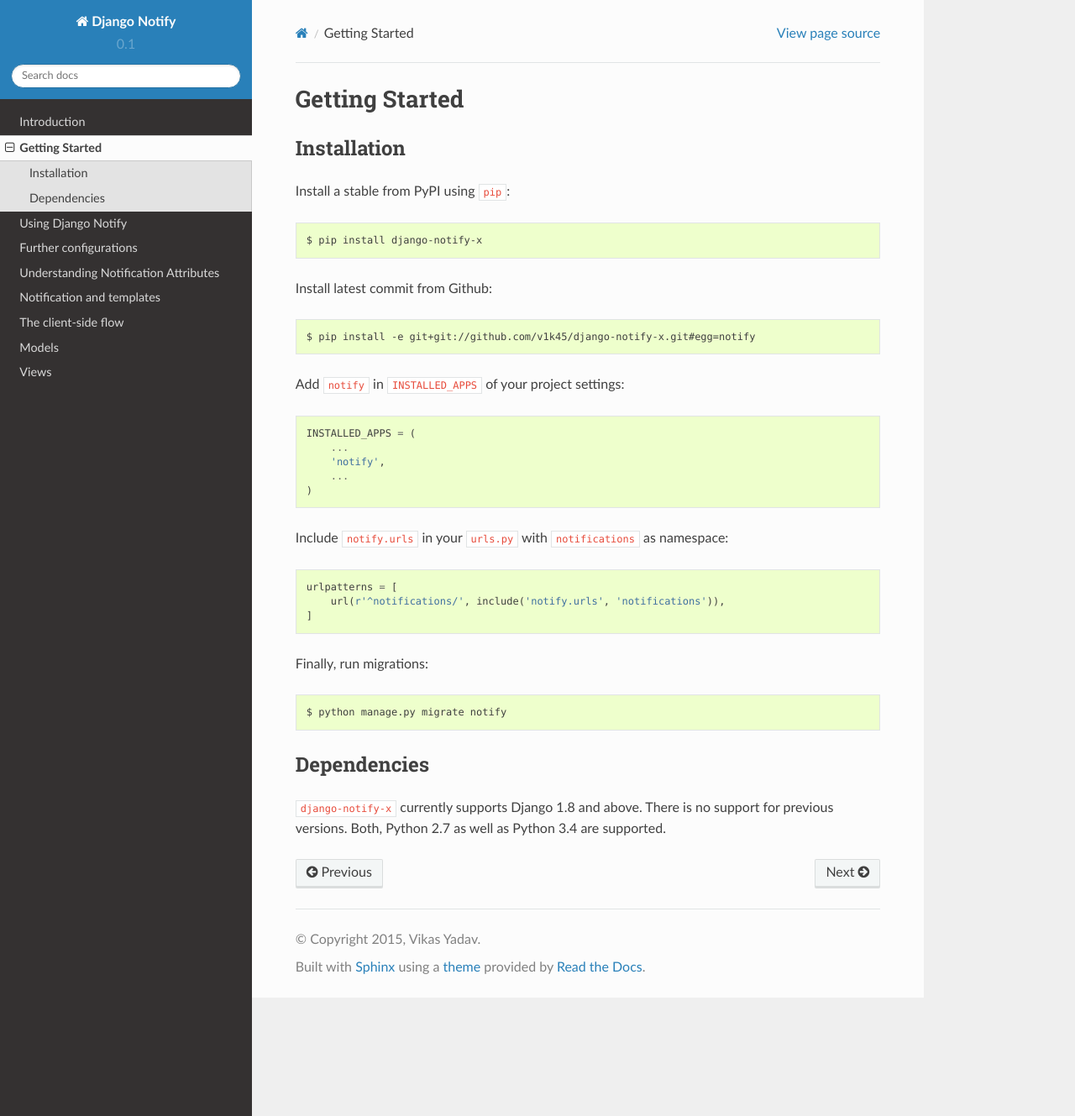
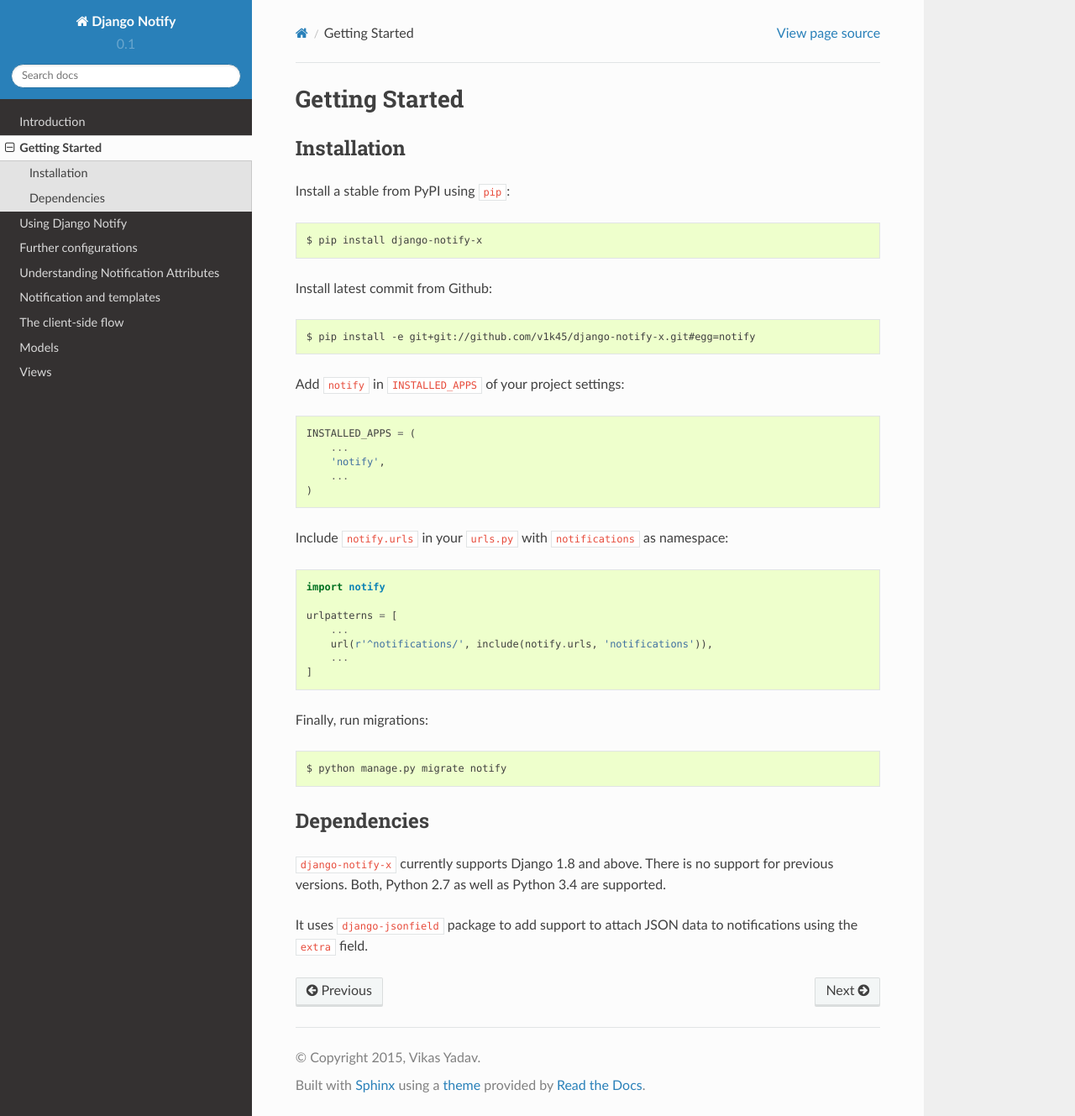
Before and after one commit to v1k45/django-notify-x, a Sphinx documentation site: the page built from docs/install.rst, in a window 1280 px wide and 1329 px high. Shown: the whole window at 84% size. Built offline with Sphinx 7.4.7 and the Read the Docs theme 2.0.0, drawn with Linux system fonts in a browser that asks for light colours.

Commit message:
Fixed some typos and added more info about dependencies

```diff
--- a/docs/install.rst
+++ b/docs/install.rst
@@ -23,9 +23,14 @@ Add ``notify`` in ``INSTALLED_APPS`` of your project settings::
 
 Include ``notify.urls`` in your ``urls.py`` with ``notifications`` as namespace::
 
+    import notify
+
     urlpatterns = [
-        url(r'^notifications/', include('notify.urls', 'notifications')),
+        ...
+        url(r'^notifications/', include(notify.urls, 'notifications')),
+        ...
     ]
+
 
 Finally, run migrations::
 
@@ -37,3 +42,5 @@ Dependencies
 
 ``django-notify-x`` currently supports Django 1.8 and above. There is no support for previous versions.
 Both, Python 2.7 as well as Python 3.4 are supported.
+
+It uses ``django-jsonfield`` package to add support to attach JSON data to notifications using the ``extra`` field.
```
